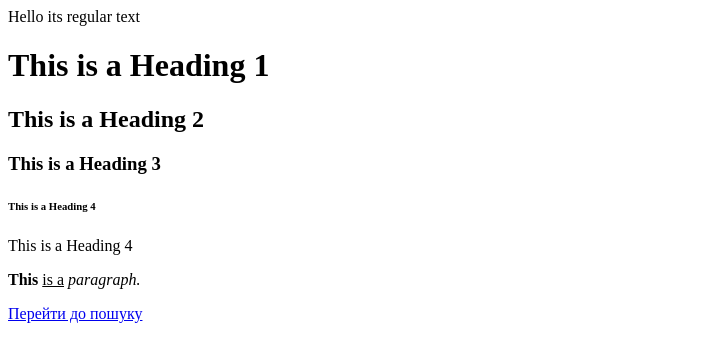
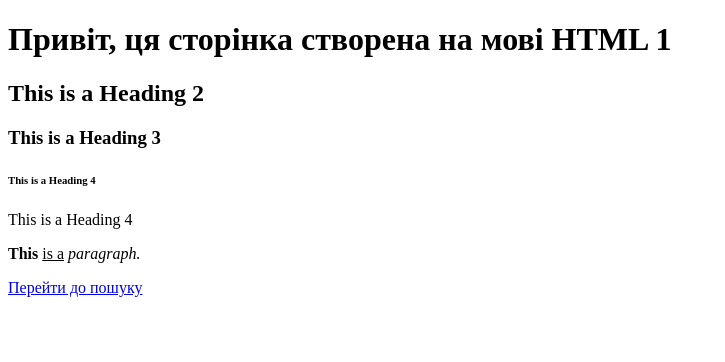
Before and after one commit to redjp-tje/trew, a plain HTML site: page index/index.html in a window 1280 px wide. Shown: the whole page, without its empty margins (0-725 px from the left). Drawn offline with Linux system fonts and the light colour scheme.

Commit message:
Update index.html

```diff
--- a/index/index.html
+++ b/index/index.html
@@ -4,8 +4,8 @@
     <title>Page Title</title>
   </head>
   <body>
-    Hello its regular text
-       <h1>This is a Heading 1</h1>
+
+       <h1>Привіт, ця сторінка створена на мові HTML 1</h1>
        <h2>This is a Heading 2</h2>
        <h3>This is a Heading 3</h3>
        <h6>This is a Heading 4</h6>
```
